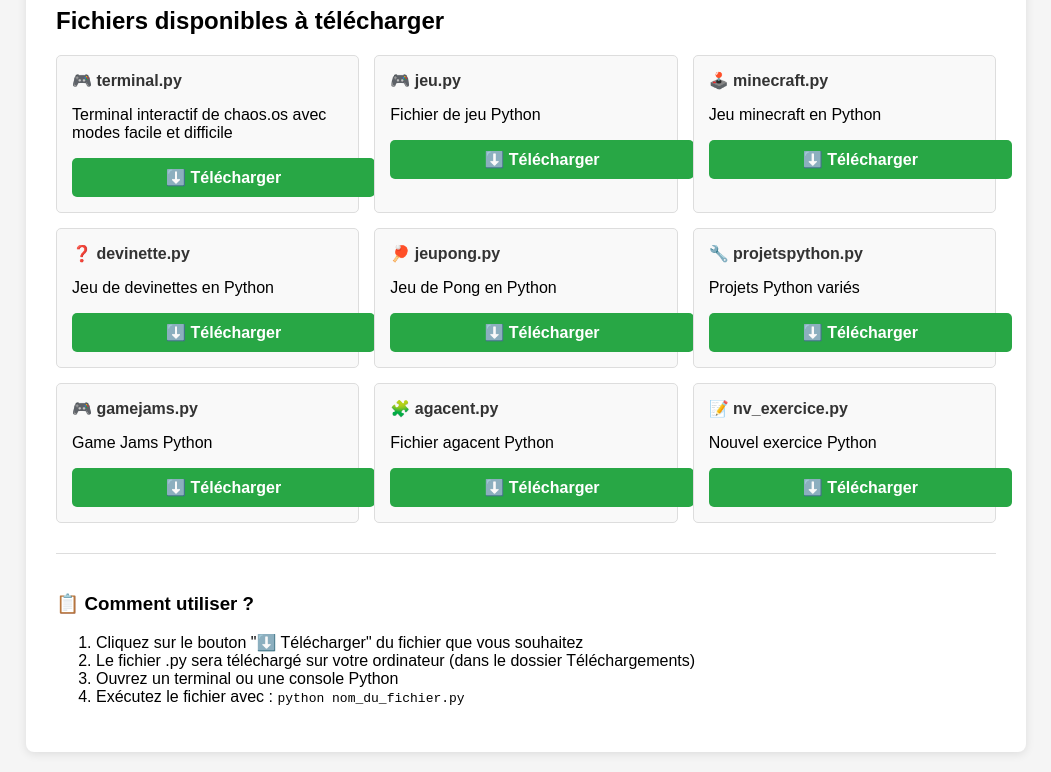
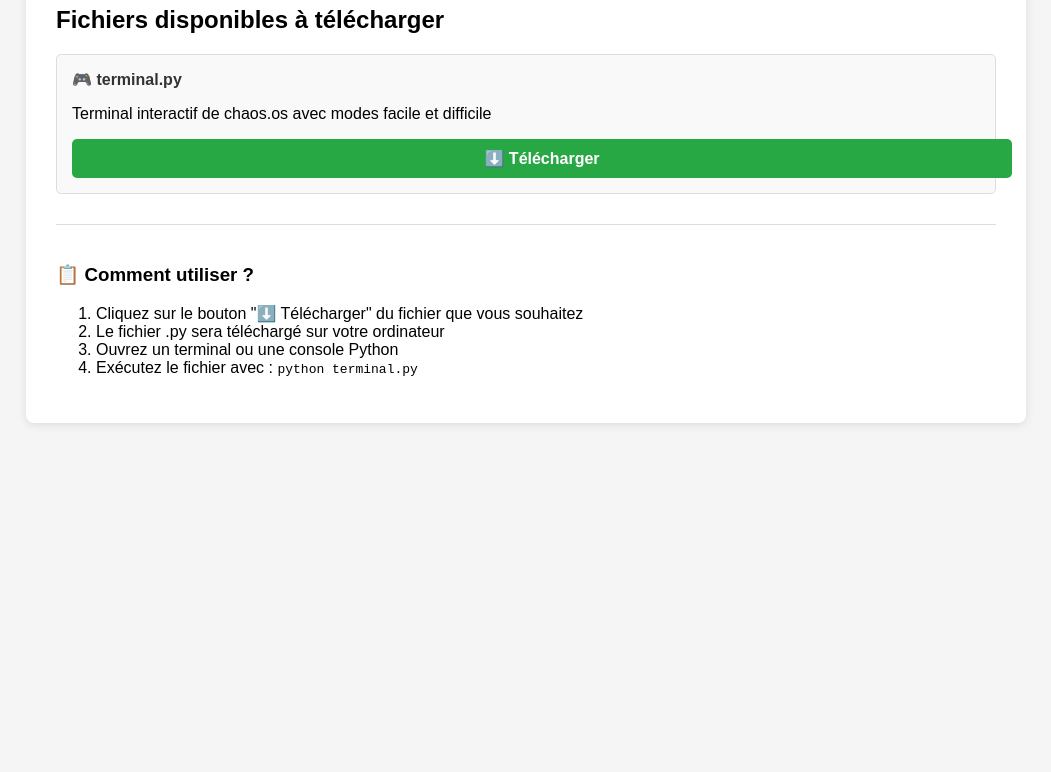
Before and after one commit to mahegiogetiluciani-stack/site.io, a plain HTML site: page index.html in a window 1280 px wide. Shown: the part 124-896 px from the top of the page, without its empty margins (114-1165 px from the left). After the commit the page ends 800 px from the top, so only its background shows below. Drawn offline with Linux system fonts and the light colour scheme.

Commit message:
Refactor HTML structure and update content

```diff
--- a/index.html
+++ b/index.html
@@ -4,82 +4,22 @@
     <meta charset="UTF-8">
     <meta name="viewport" content="width=device-width, initial-scale=1.0">
     <title>Téléchargement de fichiers Python</title>
-    <link rel="stylesheet" href="style.css">
     <style>
-        body {
-            font-family: Arial, sans-serif;
-            max-width: 1000px;
-            margin: 0 auto;
-            padding: 20px;
-            background-color: #f5f5f5;
-        }
-
-        .container {
-            background-color: white;
-            border-radius: 8px;
-            padding: 30px;
-            box-shadow: 0 2px 10px rgba(0,0,0,0.1);
-        }
-
-        h1 {
-            color: #333;
-            text-align: center;
-        }
-
-        .download-section {
-            margin-bottom: 30px;
-        }
-
-        .file-list {
-            display: grid;
-            grid-template-columns: repeat(auto-fit, minmax(250px, 1fr));
-            gap: 15px;
-            margin-top: 20px;
-        }
-
-        .file-item {
-            border: 1px solid #ddd;
-            border-radius: 5px;
-            padding: 15px;
-            background-color: #f9f9f9;
-            transition: all 0.3s ease;
-        }
-
-        .file-item:hover {
-            background-color: #e8f4f8;
-            border-color: #007bff;
-            box-shadow: 0 2px 8px rgba(0,123,255,0.2);
-        }
-
-        .file-name {
-            font-weight: bold;
-            color: #333;
-            margin-bottom: 10px;
-        }
-
-        .download-btn {
-            display: inline-block;
-            background-color: #28a745;
-            color: white;
-            padding: 10px 16px;
-            border-radius: 5px;
-            text-decoration: none;
-            border: none;
-            cursor: pointer;
-            width: 100%;
-            text-align: center;
-            transition: background-color 0.3s ease;
-            font-weight: bold;
-        }
-
-        .download-btn:hover {
-            background-color: #218838;
-        }
+        body { font-family: Arial, sans-serif; max-width: 1000px; margin: 0 auto; padding: 20px; background-color: #f5f5f5; }
+        .container { background-color: white; border-radius: 8px; padding: 30px; box-shadow: 0 2px 10px rgba(0,0,0,0.1); }
+        h1 { color: #333; text-align: center; }
+        .download-section { margin-bottom: 30px; }
+        .file-list { display: grid; grid-template-columns: repeat(auto-fit, minmax(250px, 1fr)); gap: 15px; margin-top: 20px; }
+        .file-item { border: 1px solid #ddd; border-radius: 5px; padding: 15px; background-color: #f9f9f9; transition: all 0.3s ease; }
+        .file-item:hover { background-color: #e8f4f8; border-color: #007bff; box-shadow: 0 2px 8px rgba(0,123,255,0.2); }
+        .file-name { font-weight: bold; color: #333; margin-bottom: 10px; }
+        .download-btn { display: inline-block; background-color: #28a745; color: white; padding: 10px 16px; border-radius: 5px; text-decoration: none; border: none; cursor: pointer; width: 100%; text-align: center; transition: background-color 0.3s ease; font-weight: bold; }
+        .download-btn:hover { background-color: #218838; }
     </style>
 </head>
 <body>
     <div class="container">
-        <h1>📥 Centre de Téléchargement - Fichiers Python</h1>
+        <h1>chaos os</h1>
 
         <div class="download-section">
             <h2>Fichiers disponibles à télécharger</h2>
@@ -87,55 +27,8 @@
                 <div class="file-item">
                     <div class="file-name">🎮 terminal.py</div>
                     <p>Terminal interactif de chaos.os avec modes facile et difficile</p>
+                    <!-- Le fichier téléchargeable contient ton code Python pour le mode difficile -->
                     <a href="terminal.py" download="terminal.py" class="download-btn">⬇️ Télécharger</a>
-                </div>
-
-                <div class="file-item">
-                    <div class="file-name">🎮 jeu.py</div>
-                    <p>Fichier de jeu Python</p>
-                    <a href="jeu.py" download="jeu.py" class="download-btn">⬇️ Télécharger</a>
-                </div>
-
-                <div class="file-item">
-                    <div class="file-name">🕹️ minecraft.py</div>
-                    <p>Jeu minecraft en Python</p>
-                    <a href="minecraft.py" download="minecraft.py" class="download-btn">⬇️ Télécharger</a>
-                </div>
-
-                <div class="file-item">
-                    <div class="file-name">❓ devinette.py</div>
-                    <p>Jeu de devinettes en Python</p>
-                    <a href="devinette.py" download="devinette.py" class="download-btn">⬇️ Télécharger</a>
-                </div>
-
-                <div class="file-item">
-                    <div class="file-name">🏓 jeupong.py</div>
-                    <p>Jeu de Pong en Python</p>
-                    <a href="b/jeupong.py" download="jeupong.py" class="download-btn">⬇️ Télécharger</a>
-                </div>
-
-                <div class="file-item">
-                    <div class="file-name">🔧 projetspython.py</div>
-                    <p>Projets Python variés</p>
-                    <a href="projetspython.py" download="projetspython.py" class="download-btn">⬇️ Télécharger</a>
-                </div>
-
-                <div class="file-item">
-                    <div class="file-name">🎮 gamejams.py</div>
-                    <p>Game Jams Python</p>
-                    <a href="gamejams.py" download="gamejams.py" class="download-btn">⬇️ Télécharger</a>
-                </div>
-
-                <div class="file-item">
-                    <div class="file-name">🧩 agacent.py</div>
-                    <p>Fichier agacent Python</p>
-                    <a href="agacent.py" download="agacent.py" class="download-btn">⬇️ Télécharger</a>
-                </div>
-
-                <div class="file-item">
-                    <div class="file-name">📝 nv_exercice.py</div>
-                    <p>Nouvel exercice Python</p>
-                    <a href="nv_exercice.py" download="nv_exercice.py" class="download-btn">⬇️ Télécharger</a>
                 </div>
             </div>
         </div>
@@ -144,9 +37,9 @@
             <h3>📋 Comment utiliser ?</h3>
             <ol>
                 <li>Cliquez sur le bouton "⬇️ Télécharger" du fichier que vous souhaitez</li>
-                <li>Le fichier .py sera téléchargé sur votre ordinateur (dans le dossier Téléchargements)</li>
+                <li>Le fichier .py sera téléchargé sur votre ordinateur</li>
                 <li>Ouvrez un terminal ou une console Python</li>
-                <li>Exécutez le fichier avec : <code>python nom_du_fichier.py</code></li>
+                <li>Exécutez le fichier avec : <code>python terminal.py</code></li>
             </ol>
         </div>
     </div>
```
